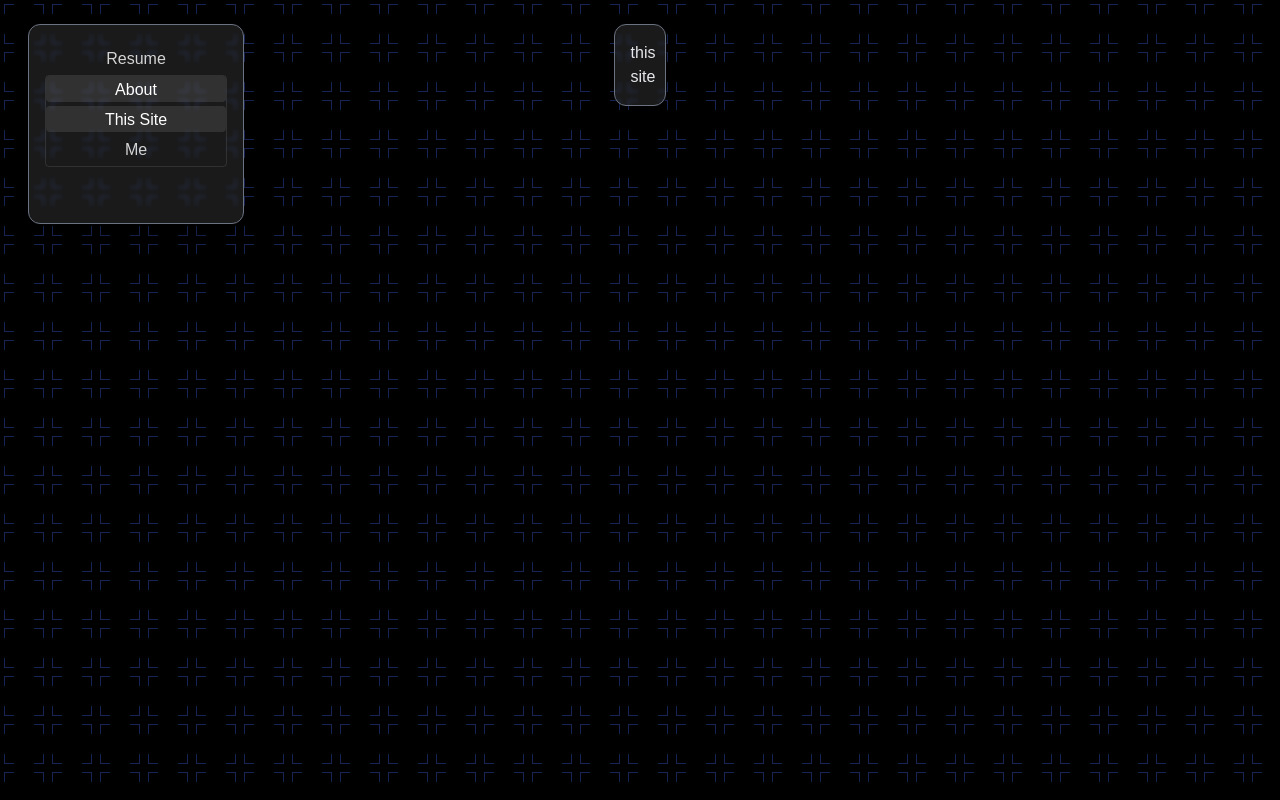
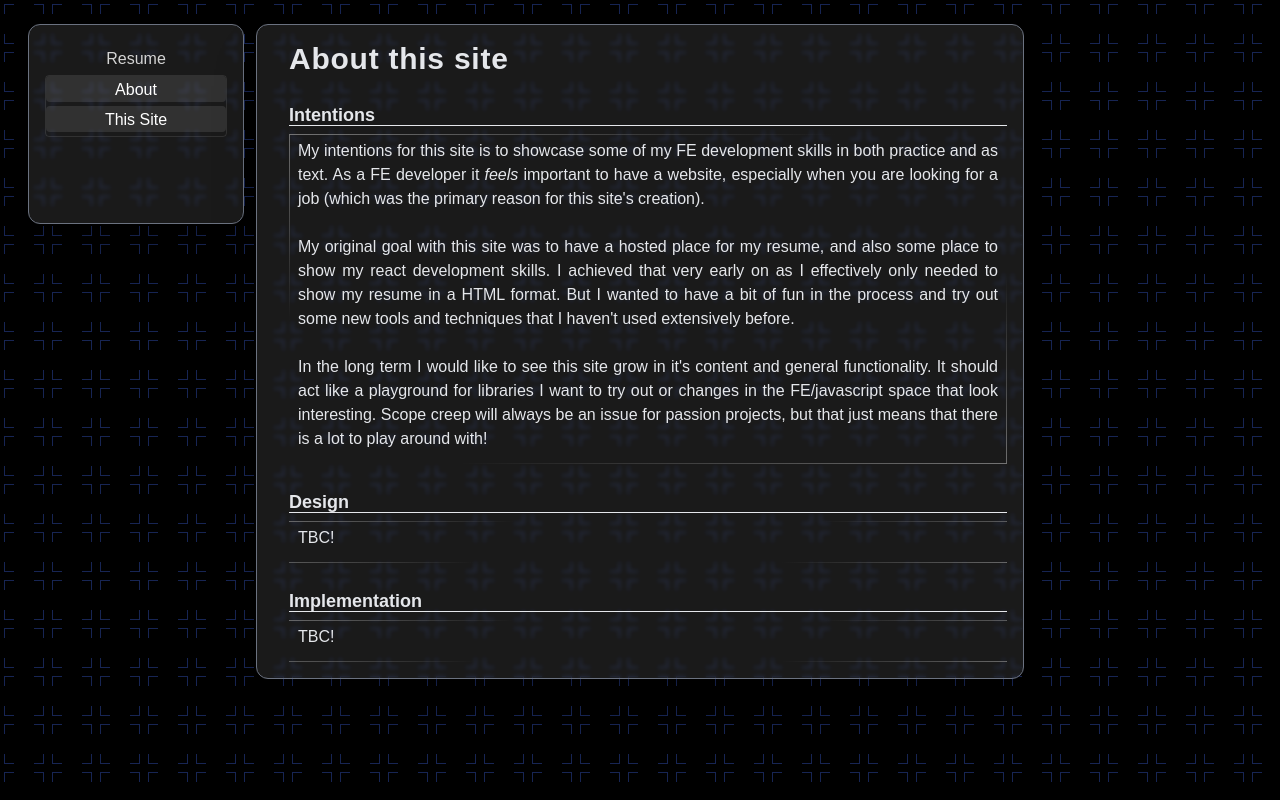
Before and after one commit to hwilsonnn/hwilsonnn.github.io, a React (Vite) app: page /#/about/site in a window 1280 px wide. Built offline with nearby package versions, Linux system fonts and the light colour scheme; a web font is replaced by a local one.

Commit message:
Started working on content for the site info

```diff
--- /dev/null
+++ b/src/assets/staticText/about/site/intentions.ts
@@ -0,0 +1,13 @@
+export const intentions = `
+My intentions for this site is to showcase some of my FE development skills in both practice and as text. As a FE developer it _feels_ important to have a website, especially when you are looking for a job (which was the primary reason for this site's creation).
+&nbsp;
+
+&nbsp;
+
+My original goal with this site was to have a hosted place for my resume, and also some place to show my react development skills. I achieved that very early on as I effectively only needed to show my resume in a HTML format. But I wanted to have a bit of fun in the process and try out some new tools and techniques that I haven't used extensively before.
+&nbsp;
+
+&nbsp;
+
+In the long term I would like to see this site grow in it's content and general functionality. It should act like a playground for libraries I want to try out or changes in the FE/javascript space that look interesting. Scope creep will always be an issue for passion projects, but that just means that there is a lot to play around with!
+`
--- a/src/components/Menubar/MenuBar.tsx
+++ b/src/components/Menubar/MenuBar.tsx
@@ -10,8 +10,8 @@
       route: "about",
       label: "About",
       children: [
-        { route: "site", label: "This Site" },
-        { route: "me", label: "Me" }
+        { route: "site", label: "This Site" }
+        // { route: "me", label: "Me" }
       ]
     }
   ]
--- a/src/main.tsx
+++ b/src/main.tsx
@@ -7,7 +7,7 @@
 import Resume from "./routes/Resume/Resume"
 import { resumeLoader } from "./routes/Resume/resumeLoader"
 import App from "./App"
-import Site from "./routes/About/Site"
+import Site, { loader } from "./routes/About/Site"
 
 const router = createHashRouter([
   {
@@ -21,7 +21,8 @@
         children: [
           {
             path: "/about/site",
-            element: <Site />
+            element: <Site />,
+            loader: loader
           }
         ]
       }
--- a/src/routes/About/Site/Site.tsx
+++ b/src/routes/About/Site/Site.tsx
@@ -1,5 +1,39 @@
+import { loader } from "."
+import ContentContainer from "../../../components/ContentContainer"
+import Markdown from "../../../components/Markdown"
+import SectionHeading from "../../../components/SectionHeading"
+import Space from "../../../components/Space"
+import useLoaderData from "../../../utils/useLoaderData"
+
 const Site = () => {
-  return <>this site</>
+  const data = useLoaderData(loader)
+
+  return (
+    <div className="flex max-w-full flex-col">
+      <h1 className="pl-4 text-3xl font-bold tracking-wide">About this site</h1>
+      <Space />
+      <SectionHeading>Intentions</SectionHeading>
+      <ContentContainer>
+        <div className="text-justify">
+          <Markdown content={data.intentions} />
+        </div>
+      </ContentContainer>
+      <Space />
+      <SectionHeading>Design</SectionHeading>
+      <ContentContainer>
+        <div className="text-justify">
+          <Markdown content={"TBC!"} />
+        </div>
+      </ContentContainer>
+      <Space />
+      <SectionHeading>Implementation</SectionHeading>
+      <ContentContainer>
+        <div className="text-justify">
+          <Markdown content={"TBC!"} />
+        </div>
+      </ContentContainer>
+    </div>
+  )
 }
 
 export default Site
--- a/src/routes/About/Site/index.ts
+++ b/src/routes/About/Site/index.ts
@@ -1 +1,2 @@
 export { default } from "./Site"
+export * from "./loader"
--- /dev/null
+++ b/src/routes/About/Site/loader.ts
@@ -0,0 +1,5 @@
+import { intentions } from "../../../assets/staticText/about/site/intentions"
+
+export const loader = () => ({
+  intentions: intentions
+})
```
Also changed, not shown: src/assets/staticText/about/site/design.md (added), src/assets/staticText/about/site/implementation.md (added).
